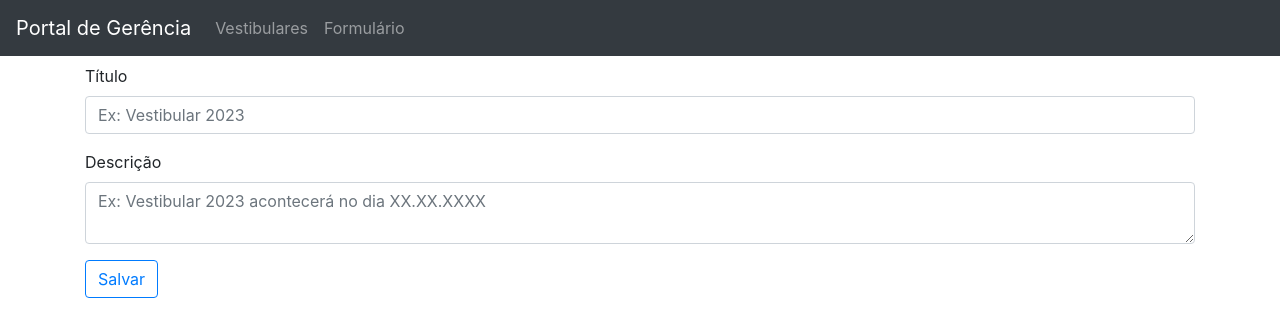
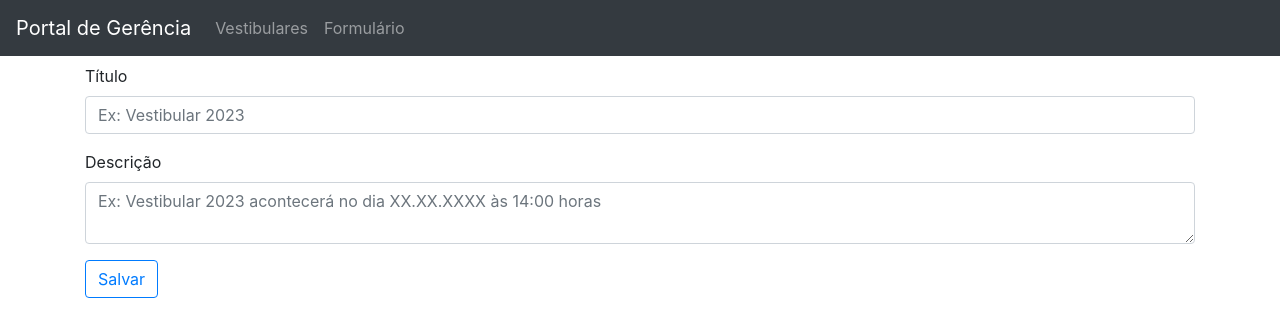
Before and after one commit to lariloran/projetoCPWII, a Vue app: page /form in a window 1280 px wide. Shown: the top 336 px of the page. Built offline with nearby package versions, Linux system fonts and the light colour scheme.

Commit message:
Finalização do CRUD básico

```diff
--- a/src/views/Form.vue
+++ b/src/views/Form.vue
@@ -18,7 +18,7 @@
         id="description"
         v-model="form.description"
         type="text"
-        placeholder="Ex: Vestibular 2023 acontecerá no dia XX.XX.XXXX"
+        placeholder="Ex: Vestibular 2023 acontecerá no dia XX.XX.XXXX às 14:00 horas"
         required
         autocomplete="off"></b-form-textarea>
       </b-form-group>
```
